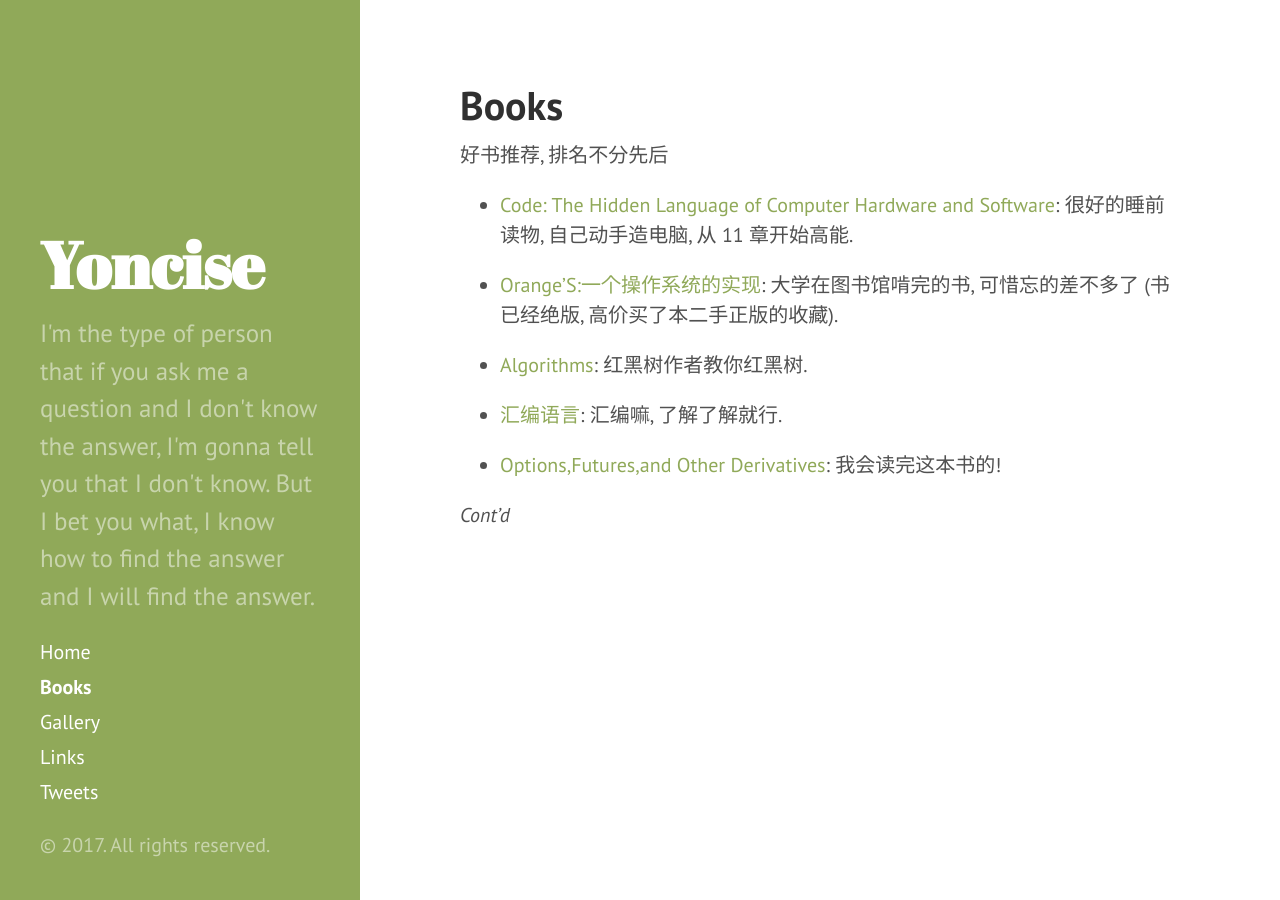
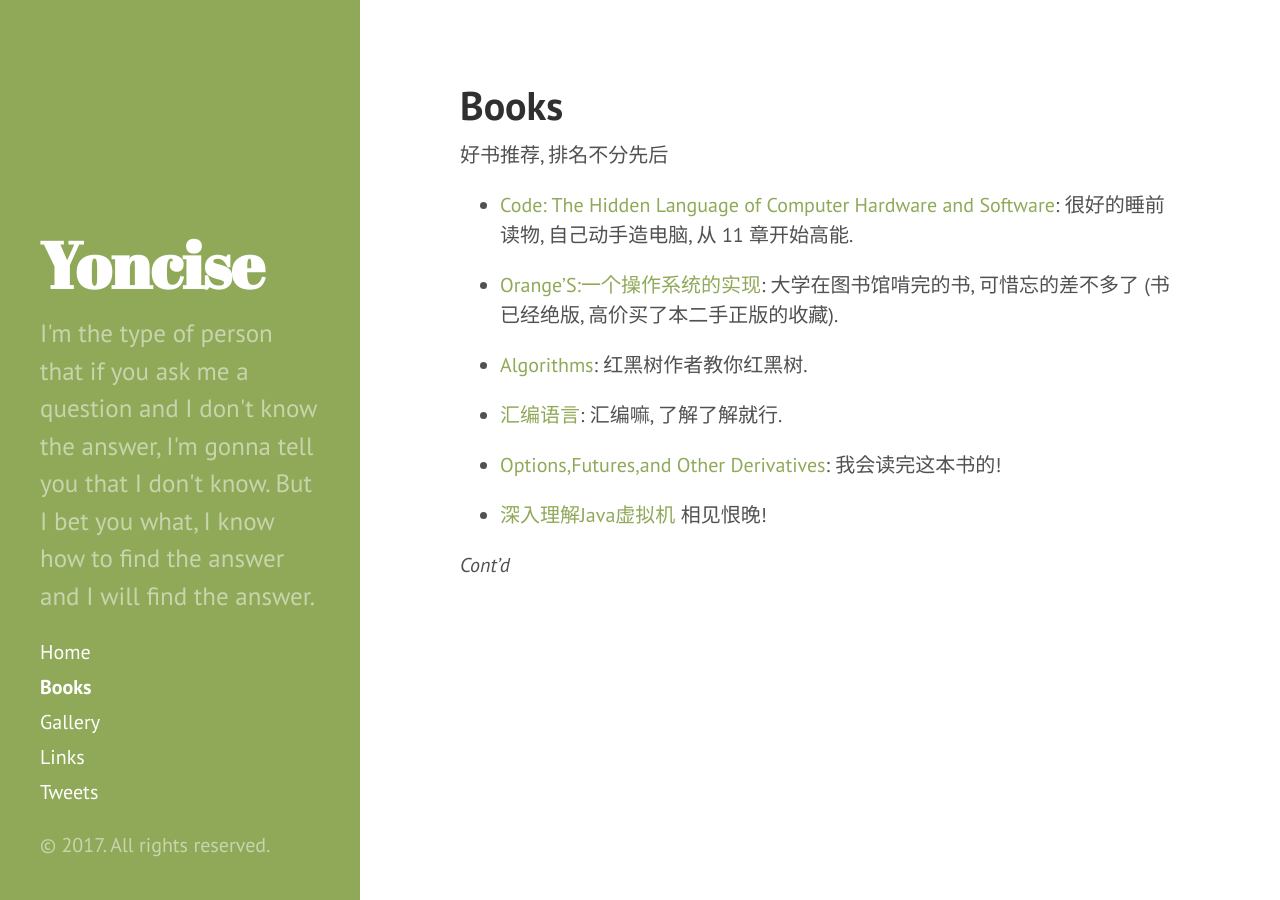
Before and after one commit to yoncise/yoncise.github.io, a Jekyll site: the page built from books.md, in a window 1280 px wide. Built offline with Jekyll 4.4.1, drawn with Linux system fonts in a browser that asks for light colours.

Commit message:
book about jvm

```diff
--- a/books.md
+++ b/books.md
@@ -20,4 +20,7 @@
 - [Options,Futures,and Other Derivatives](https://www.amazon.cn/dp/B005GXVTGU):
 我会读完这本书的!
 
+- [深入理解Java虚拟机](https://book.douban.com/subject/24722612/)
+相见恨晚!
+
 *Cont'd*
```
